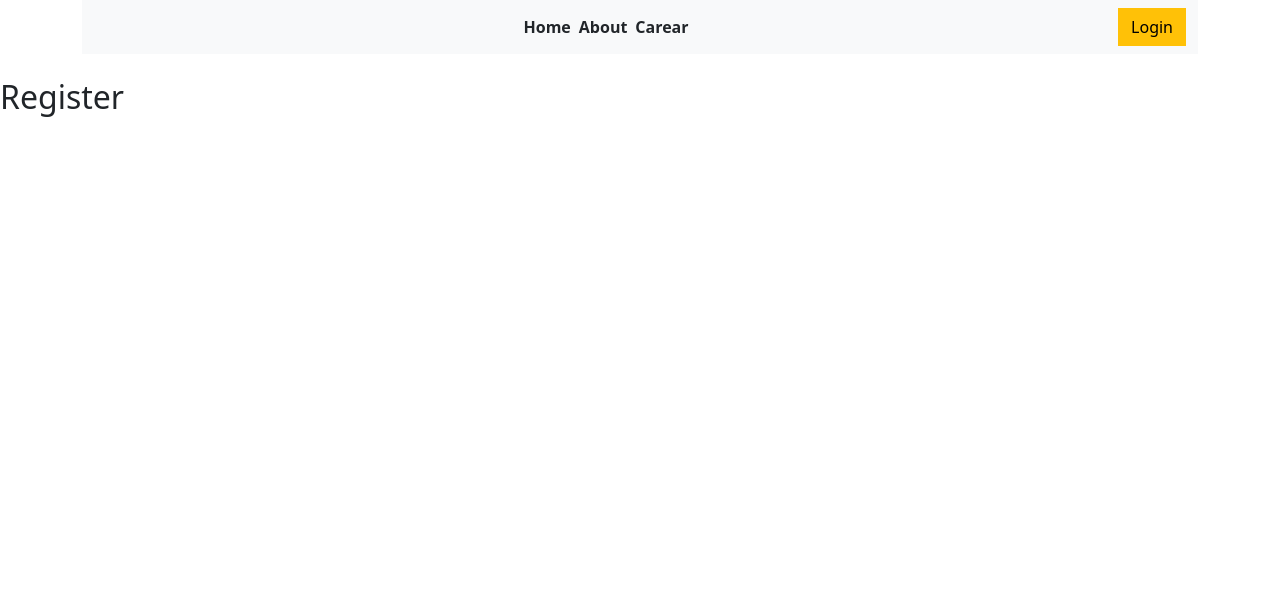
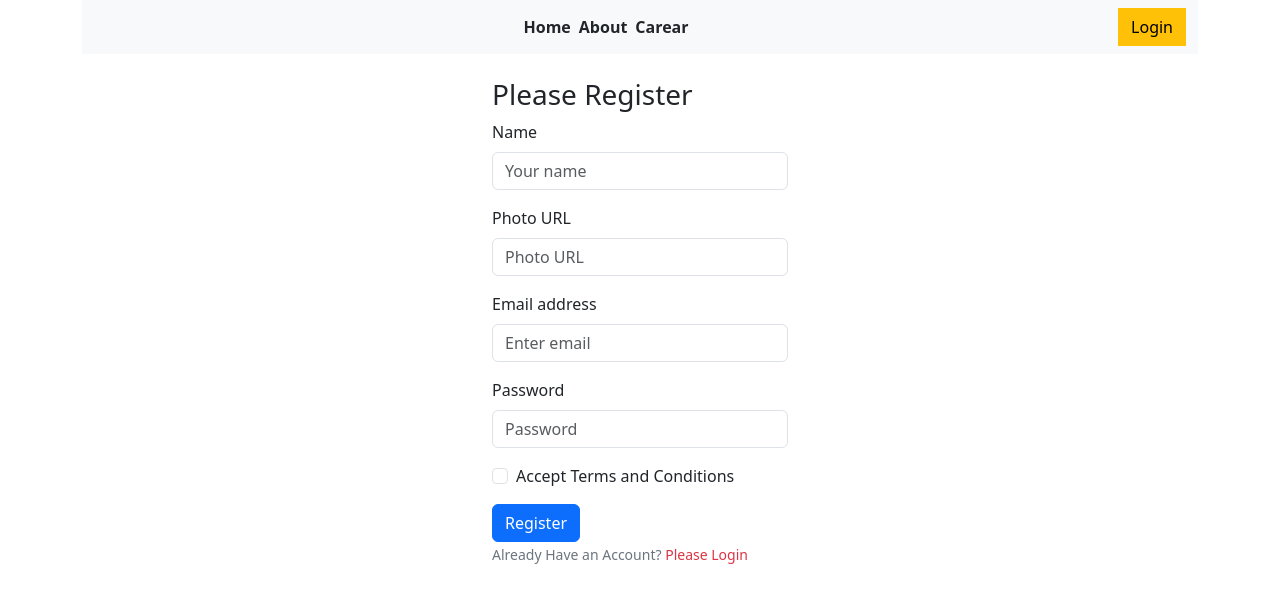
Before and after one commit to Foysalhossain/online-news-portal, a React (Vite) app: page /register in a window 1280 px wide. Shown: the top 602 px of the page. Built offline with nearby package versions, Linux system fonts and the light colour scheme.

Commit message:
register page added

```diff
--- a/src/pages/Login/Login/Login.jsx
+++ b/src/pages/Login/Login/Login.jsx
@@ -21,7 +21,7 @@
                     <Form.Check type="checkbox" label="Check me out" />
                 </Form.Group>
                 <Button variant="primary" type="submit">
-                    Submit
+                    Login
                 </Button>
                 <br />
                 <Form.Text className="text-secondary">
--- a/src/pages/Login/Register/Register.jsx
+++ b/src/pages/Login/Register/Register.jsx
@@ -1,10 +1,47 @@
-
+import { Container } from "react-bootstrap";
+import Button from 'react-bootstrap/Button';
+import Form from 'react-bootstrap/Form';
+import { Link } from "react-router-dom";
 
 const Register = () => {
     return (
-        <div>
-            <h2>Register</h2>
-        </div>
+        <Container className="w-25 mx-auto">
+            <h3>Please Register</h3>
+            <Form>
+                <Form.Group className="mb-3" controlId="formBasicEmail">
+                    <Form.Label>Name</Form.Label>
+                    <Form.Control type="text" name="name" placeholder="Your name" required />
+                </Form.Group>
+                <Form.Group className="mb-3" controlId="formBasicEmail">
+                    <Form.Label>Photo URL</Form.Label>
+                    <Form.Control type="text" name="photo" placeholder="Photo URL" required />
+                </Form.Group>
+                <Form.Group className="mb-3" controlId="formBasicEmail">
+                    <Form.Label>Email address</Form.Label>
+                    <Form.Control type="email" name="email" placeholder="Enter email" required />
+                </Form.Group>
+                <Form.Group className="mb-3" controlId="formBasicPassword">
+                    <Form.Label>Password</Form.Label>
+                    <Form.Control type="password" name="password" placeholder="Password" required />
+                </Form.Group>
+                <Form.Group className="mb-3" controlId="formBasicCheckbox">
+                    <Form.Check type="checkbox" name="accept" label="Accept Terms and Conditions" />
+                </Form.Group>
+                <Button variant="primary" type="submit">
+                    Register
+                </Button>
+                <br />
+                <Form.Text className="text-secondary">
+                    Already Have an Account? <Link to="/Register" className="text-decoration-none text-danger">Please Login</Link>
+                </Form.Text>
+                <Form.Text className="text-success">
+
+                </Form.Text>
+                <Form.Text className="text-danger">
+
+                </Form.Text>
+            </Form>
+        </Container>
     );
 };
 
```
